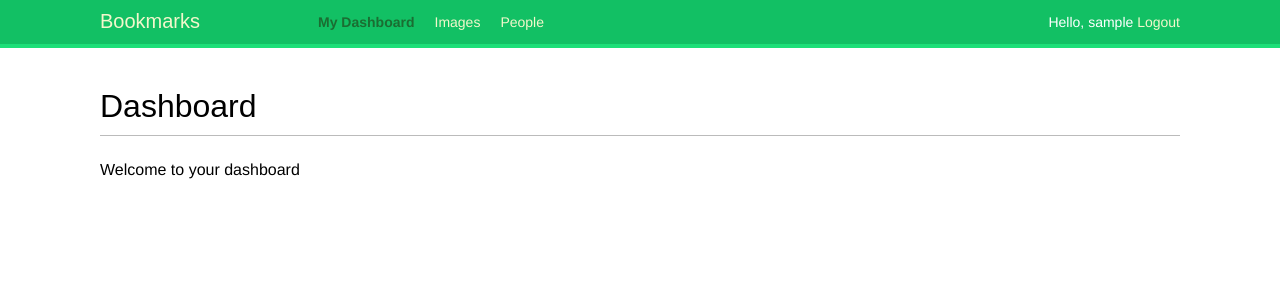
After one commit to moffire/bookmarks, a Django app: page /account/ in a window 1280 px wide. The commit adds this page. Shown: the top 300 px of the page. Run offline with Django 3.2, Linux system fonts and the light colour scheme; the visitor is signed in with stand-in values (Sample User, id 1); some web fonts are replaced.

Commit message:
created user login/logout

```diff
--- a/account/urls.py
+++ b/account/urls.py
@@ -1,6 +1,11 @@
 from django.urls import path
+from django.contrib.auth import views as auth_views
 from .views import *
 
 urlpatterns = [
-    path('login/', user_login, name='login'),
+    # path('login/', user_login, name='login'),
+    path('login/', auth_views.LoginView.as_view(), name='login'),
+    path('logout/', auth_views.LogoutView.as_view(), name='logout'),
+    path('', dashboard, name='dashboard')
+
 ]
--- a/account/views.py
+++ b/account/views.py
@@ -2,6 +2,7 @@ from django.shortcuts import render
 from django.http import HttpResponse
 from django.contrib.auth import authenticate, login
 from .forms import LoginForm
+from django.contrib.auth.decorators import login_required
 
 
 def user_login(request):
@@ -21,3 +22,8 @@ def user_login(request):
     else:
         form = LoginForm()
     return render(request, 'account/login.html', {'form': form})
+
+
+@login_required
+def dashboard(request):
+    return render(request, 'account/dashboard.html', {'section':'dashboard'})
--- a/bookmarks/settings.py
+++ b/bookmarks/settings.py
@@ -116,6 +116,12 @@ USE_L10N = True
 USE_TZ = True
 
 
+# Auth
+
+LOGIN_REDIRECT_URL = 'dashboard'
+LOGIN_URL = 'login'
+LOGOUT_URL = 'logout'
+
 # Static files (CSS, JavaScript, Images)
 # https://docs.djangoproject.com/en/3.1/howto/static-files/
 
--- /dev/null
+++ b/templates/account/dashboard.html
@@ -0,0 +1,6 @@
+{% extends 'base.html' %}
+{% block title %}Dashboard{% endblock %}
+{% block content %}
+    <h1>Dashboard</h1>
+    <p>Welcome to your dashboard</p>
+{% endblock %}
--- a/templates/base.html
+++ b/templates/base.html
@@ -9,6 +9,27 @@
 <body>
 <div id="header">
     <span class="logo">Bookmarks</span>
+    {% if request.user.is_authenticated %}
+        <ul class="menu">
+            <li {% if section == 'dashboard' %} class="selected" {% endif %}>
+                <a href="{% url 'dashboard' %}">My Dashboard</a>
+            </li>
+            <li {% if section == 'images' %} class="selected" {% endif %}>
+                <a href="#">Images</a>
+            </li>
+            <li {% if section == 'people' %} class="selected" {% endif %}>
+                <a href="#">People</a>
+            </li>
+        </ul>
+    {% endif %}
+    <span class="user">
+    {% if request.user.is_authenticated %}
+        Hello, {{ request.user.username }}
+        <a href="{% url 'logout' %}">Logout</a>
+    {% else %}
+        <a href="{% url 'login' %}">Login</a>
+    {% endif %}
+</span>
 </div>
 <div id="content">
     {% block content %}{% endblock %}
```
Also changed, not shown: templates/registration/logged_out.html (added, +8 -0 lines), templates/registration/login.html (added, +19 -0 lines).
